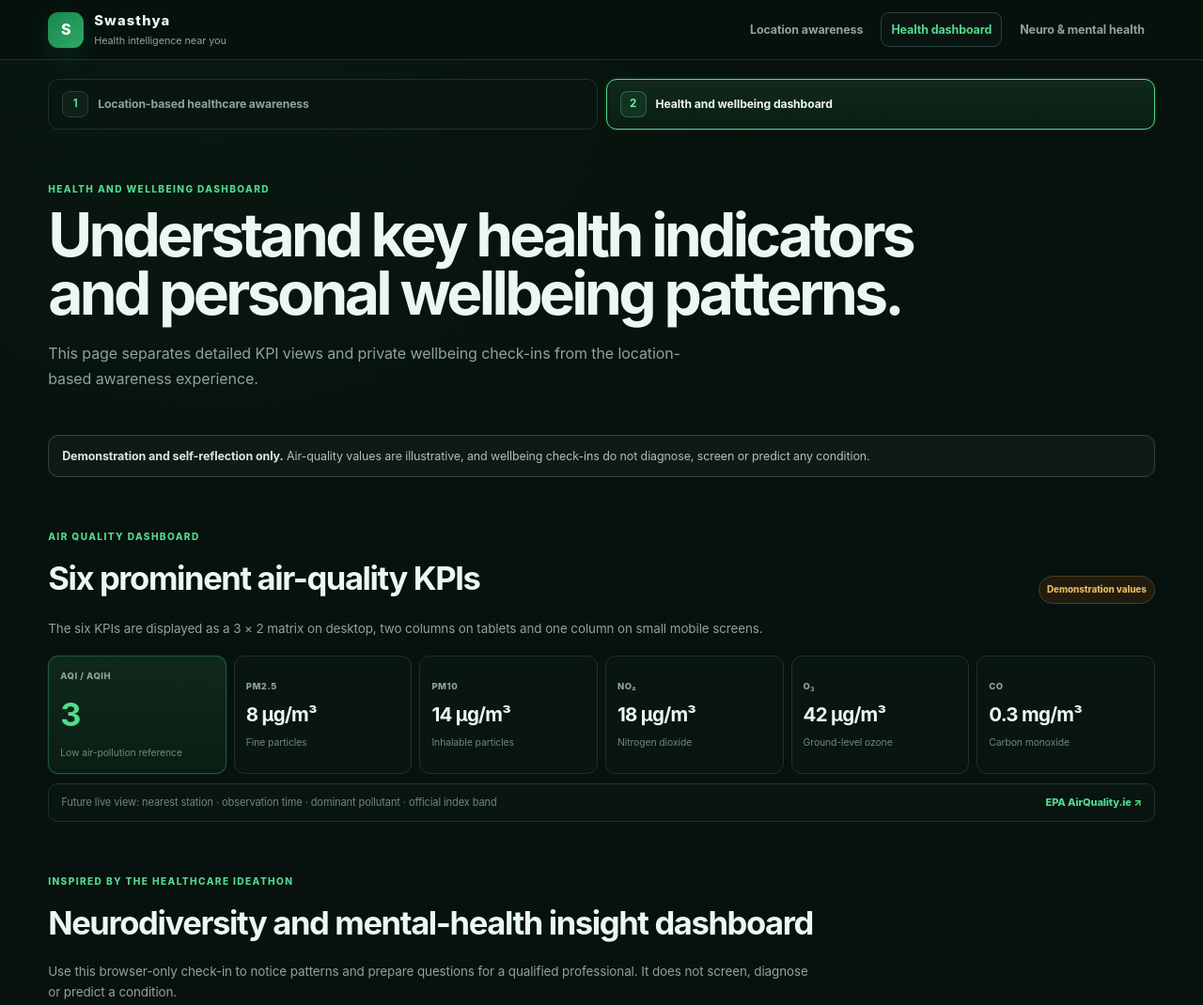
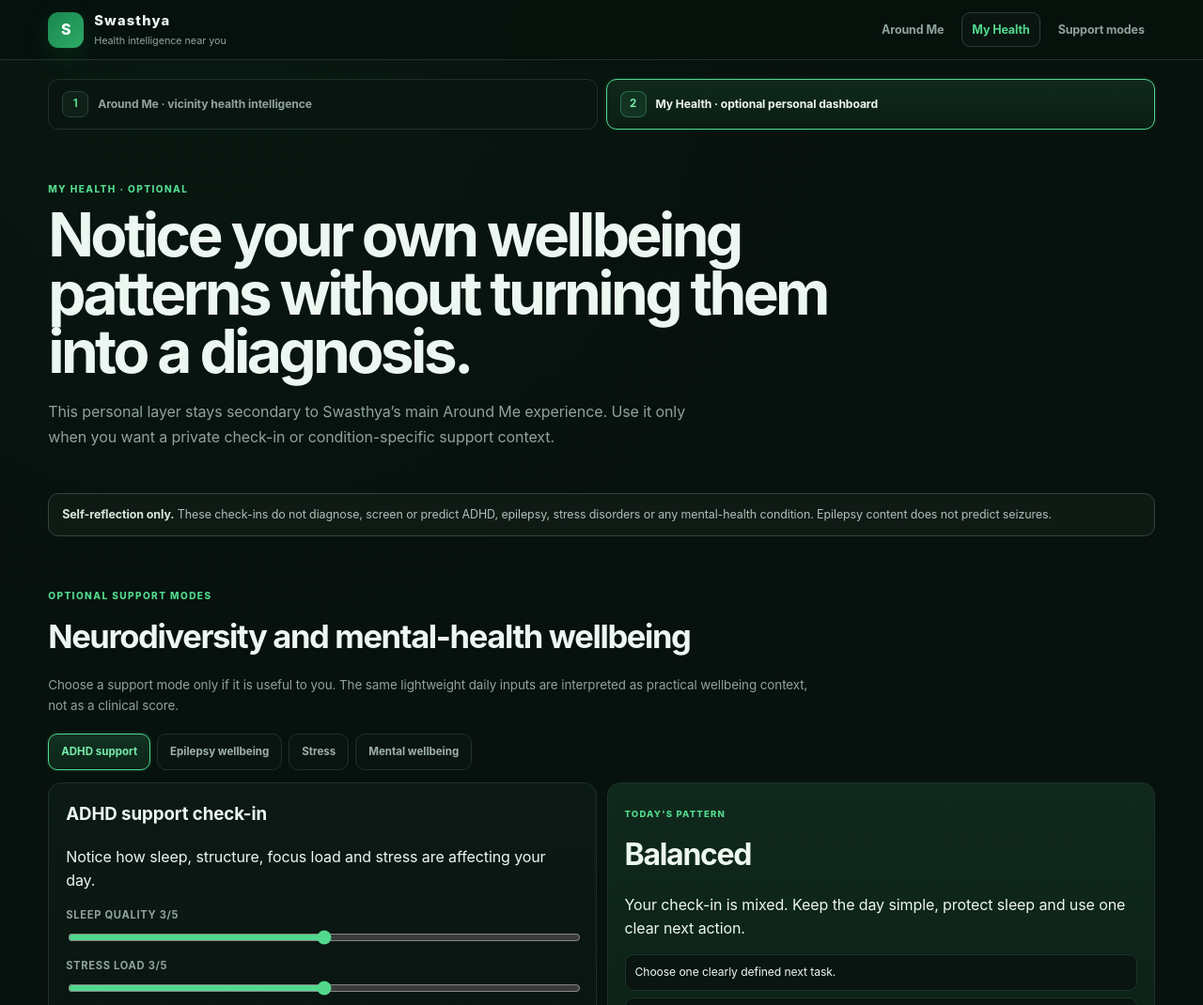
Before and after one commit to Utpal-Mishra/Swasthya, a plain HTML site: page dashboard.html in a window 1280 px wide. Shown: the top 1070 px of the page at 94% size. Drawn offline with Linux system fonts and the light colour scheme.

Commit message:
Reframe dashboard as optional My Health layer

```diff
--- a/dashboard.html
+++ b/dashboard.html
@@ -3,41 +3,27 @@
 <head>
   <meta charset="utf-8">
   <meta name="viewport" content="width=device-width, initial-scale=1">
-  <meta name="description" content="Swasthya — health and wellbeing dashboard.">
-  <title>Swasthya | Health Dashboard</title>
+  <meta name="description" content="Swasthya — optional personal health and wellbeing dashboard.">
+  <title>Swasthya | My Health</title>
   <link rel="stylesheet" href="styles.css">
   <link rel="stylesheet" href="page-layout.css">
 </head>
 <body>
   <header class="topbar">
     <a class="brand" href="index.html" aria-label="Swasthya home"><span class="brand-mark">S</span><span><strong>Swasthya</strong><small>Health intelligence near you</small></span></a>
-    <nav aria-label="Main navigation"><a href="index.html">Location awareness</a><a class="active-nav" href="dashboard.html">Health dashboard</a><a href="#neuro-health">Neuro & mental health</a></nav>
+    <nav aria-label="Main navigation"><a href="index.html">Around Me</a><a class="active-nav" href="dashboard.html">My Health</a><a href="#neuro-health">Support modes</a></nav>
   </header>
 
   <main>
-    <section class="page-switch" aria-label="Application sections"><a class="page-switch-link" href="index.html"><strong>1</strong><span>Location-based healthcare awareness</span></a><a class="page-switch-link active" href="dashboard.html"><strong>2</strong><span>Health and wellbeing dashboard</span></a></section>
+    <section class="page-switch" aria-label="Application sections"><a class="page-switch-link" href="index.html"><strong>1</strong><span>Around Me · vicinity health intelligence</span></a><a class="page-switch-link active" href="dashboard.html"><strong>2</strong><span>My Health · optional personal dashboard</span></a></section>
 
-    <section class="dashboard-hero"><p class="eyebrow">HEALTH AND WELLBEING DASHBOARD</p><h1>Understand key health indicators and personal wellbeing patterns.</h1><p class="lead">This page separates detailed KPI views and private wellbeing check-ins from the location-based awareness experience.</p></section>
+    <section class="dashboard-hero"><p class="eyebrow">MY HEALTH · OPTIONAL</p><h1>Notice your own wellbeing patterns without turning them into a diagnosis.</h1><p class="lead">This personal layer stays secondary to Swasthya’s main Around Me experience. Use it only when you want a private check-in or condition-specific support context.</p></section>
 
-    <section class="notice" role="note"><strong>Demonstration and self-reflection only.</strong> Air-quality values are illustrative, and wellbeing check-ins do not diagnose, screen or predict any condition.</section>
-
-    <section id="air-quality" class="section-block dashboard-section">
-      <div class="section-heading"><div><p class="eyebrow">AIR QUALITY DASHBOARD</p><h2>Six prominent air-quality KPIs</h2></div><span class="demo-badge">Demonstration values</span></div>
-      <p class="section-intro">The six KPIs are displayed as a 3 × 2 matrix on desktop, two columns on tablets and one column on small mobile screens.</p>
-      <div class="kpi-matrix" aria-label="Air quality KPI matrix">
-        <article class="kpi-card primary-kpi"><span>AQI / AQIH</span><strong>3</strong><small>Low air-pollution reference</small></article>
-        <article class="kpi-card"><span>PM2.5</span><strong>8 µg/m³</strong><small>Fine particles</small></article>
-        <article class="kpi-card"><span>PM10</span><strong>14 µg/m³</strong><small>Inhalable particles</small></article>
-        <article class="kpi-card"><span>NO₂</span><strong>18 µg/m³</strong><small>Nitrogen dioxide</small></article>
-        <article class="kpi-card"><span>O₃</span><strong>42 µg/m³</strong><small>Ground-level ozone</small></article>
-        <article class="kpi-card"><span>CO</span><strong>0.3 mg/m³</strong><small>Carbon monoxide</small></article>
-      </div>
-      <div class="source-strip"><span>Future live view: nearest station · observation time · dominant pollutant · official index band</span><a href="https://airquality.ie/" target="_blank" rel="noopener">EPA AirQuality.ie ↗</a></div>
-    </section>
+    <section class="notice" role="note"><strong>Self-reflection only.</strong> These check-ins do not diagnose, screen or predict ADHD, epilepsy, stress disorders or any mental-health condition. Epilepsy content does not predict seizures.</section>
 
     <section id="neuro-health" class="section-block dashboard-section">
-      <p class="eyebrow">INSPIRED BY THE HEALTHCARE IDEATHON</p><h2>Neurodiversity and mental-health insight dashboard</h2>
-      <p class="section-intro">Use this browser-only check-in to notice patterns and prepare questions for a qualified professional. It does not screen, diagnose or predict a condition.</p>
+      <p class="eyebrow">OPTIONAL SUPPORT MODES</p><h2>Neurodiversity and mental-health wellbeing</h2>
+      <p class="section-intro">Choose a support mode only if it is useful to you. The same lightweight daily inputs are interpreted as practical wellbeing context, not as a clinical score.</p>
       <div class="condition-tabs" role="tablist" aria-label="Choose an insight area"><button class="condition-tab active" data-condition="adhd" type="button">ADHD support</button><button class="condition-tab" data-condition="epilepsy" type="button">Epilepsy wellbeing</button><button class="condition-tab" data-condition="stress" type="button">Stress</button><button class="condition-tab" data-condition="mental" type="button">Mental wellbeing</button></div>
       <div class="insight-dashboard">
         <article class="checkin-panel"><h3 id="conditionTitle">ADHD support check-in</h3><p id="conditionDescription">Notice how sleep, structure, focus load and stress are affecting your day.</p>
@@ -51,10 +37,24 @@
       <div class="condition-resource-grid"><a href="https://adhdireland.ie/" target="_blank" rel="noopener"><strong>ADHD Ireland</strong><span>Information and support ↗</span></a><a href="https://www.epilepsy.ie/" target="_blank" rel="noopener"><strong>Epilepsy Ireland</strong><span>Safety, services and support ↗</span></a><a href="https://www2.hse.ie/mental-health/" target="_blank" rel="noopener"><strong>HSE Mental Health</strong><span>Official support information ↗</span></a><a href="https://www.samaritans.org/ireland/samaritans-ireland/" target="_blank" rel="noopener"><strong>Samaritans</strong><span>Immediate emotional support ↗</span></a></div>
     </section>
 
-    <section class="section-block page-cta"><div><p class="eyebrow">LOCATION PAGE</p><h2>Return to nearby healthcare awareness</h2><p>Review current location-based alerts, notifications, nearby groceries and emergency support.</p></div><a class="button-link" href="index.html">Open location awareness →</a></section>
+    <section id="air-quality" class="section-block dashboard-section">
+      <div class="section-heading"><div><p class="eyebrow">ENVIRONMENTAL DETAIL</p><h2>Air-quality technical view</h2></div><span class="demo-badge">Supporting detail only</span></div>
+      <p class="section-intro">Citizens should not have to interpret pollutant numbers to know what matters. The Around Me page converts live environmental data into health relevance. This technical view is retained for users who want the underlying indicators; the values below remain illustrative until this page is connected to the live provider.</p>
+      <div class="kpi-matrix" aria-label="Air quality KPI matrix">
+        <article class="kpi-card primary-kpi"><span>European AQI</span><strong>—</strong><small>Use Around Me for live health meaning</small></article>
+        <article class="kpi-card"><span>PM2.5</span><strong>—</strong><small>Fine particles</small></article>
+        <article class="kpi-card"><span>PM10</span><strong>—</strong><small>Inhalable particles</small></article>
+        <article class="kpi-card"><span>NO₂</span><strong>—</strong><small>Nitrogen dioxide</small></article>
+        <article class="kpi-card"><span>O₃</span><strong>—</strong><small>Ground-level ozone</small></article>
+        <article class="kpi-card"><span>CO</span><strong>—</strong><small>Carbon monoxide</small></article>
+      </div>
+      <div class="source-strip"><span>No fabricated current values are shown here.</span><a href="https://airquality.ie/" target="_blank" rel="noopener">EPA AirQuality.ie ↗</a></div>
+    </section>
+
+    <section class="section-block page-cta"><div><p class="eyebrow">PRIMARY EXPERIENCE</p><h2>Return to Health Around Me</h2><p>See live location-aware weather and environmental health context, proximity settings, public-health availability and nearby practical support.</p></div><a class="button-link" href="index.html">Open Around Me →</a></section>
   </main>
 
-  <footer><p><strong>Swasthya</strong> · Health and wellbeing dashboard</p><a href="https://github.com/Utpal-Mishra/Swasthya" target="_blank" rel="noopener">View source on GitHub ↗</a></footer>
+  <footer><p><strong>Swasthya</strong> · Optional personal health layer</p><a href="https://github.com/Utpal-Mishra/Swasthya" target="_blank" rel="noopener">View source on GitHub ↗</a></footer>
   <script src="dashboard.js"></script>
 </body>
 </html>
```
